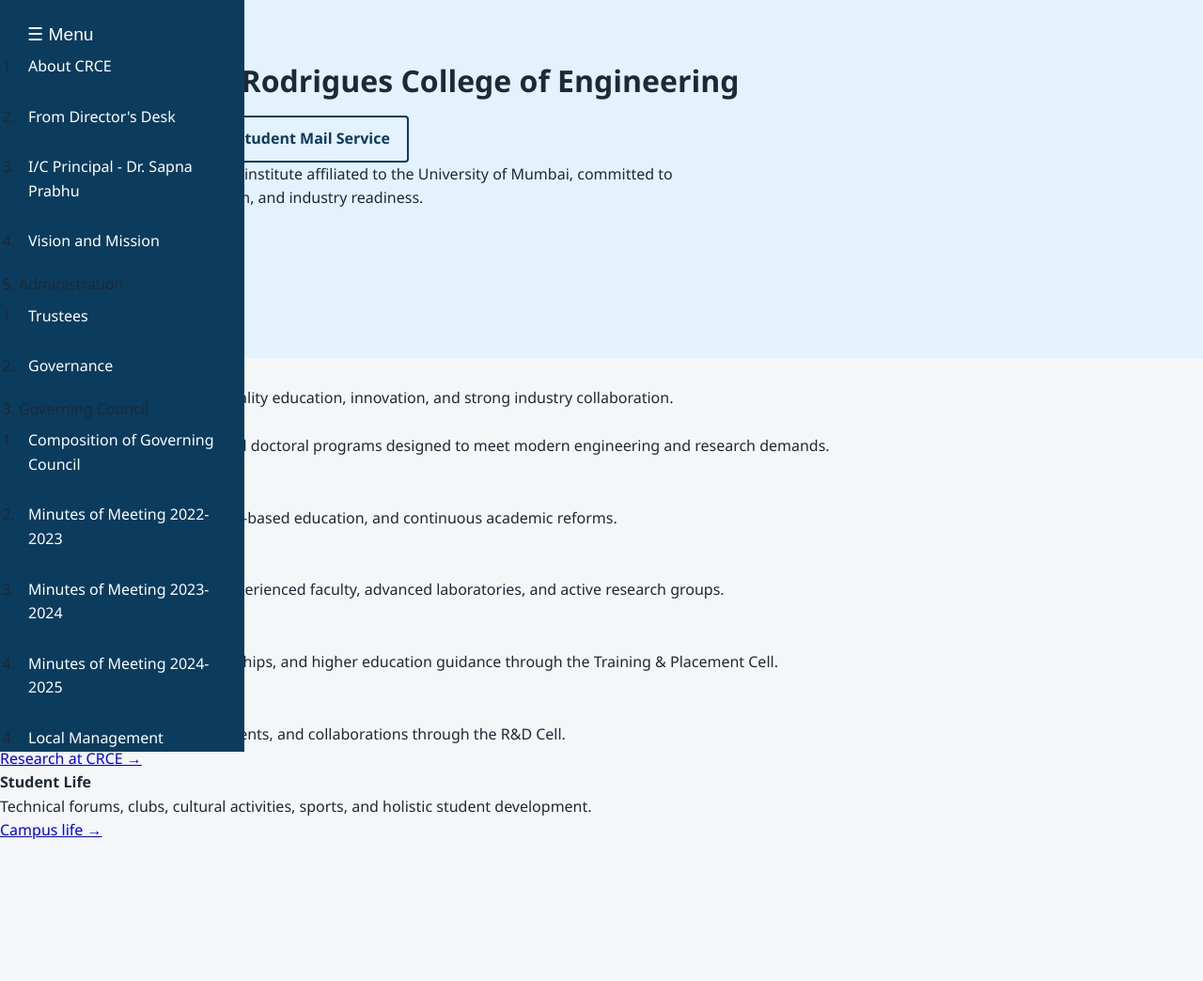
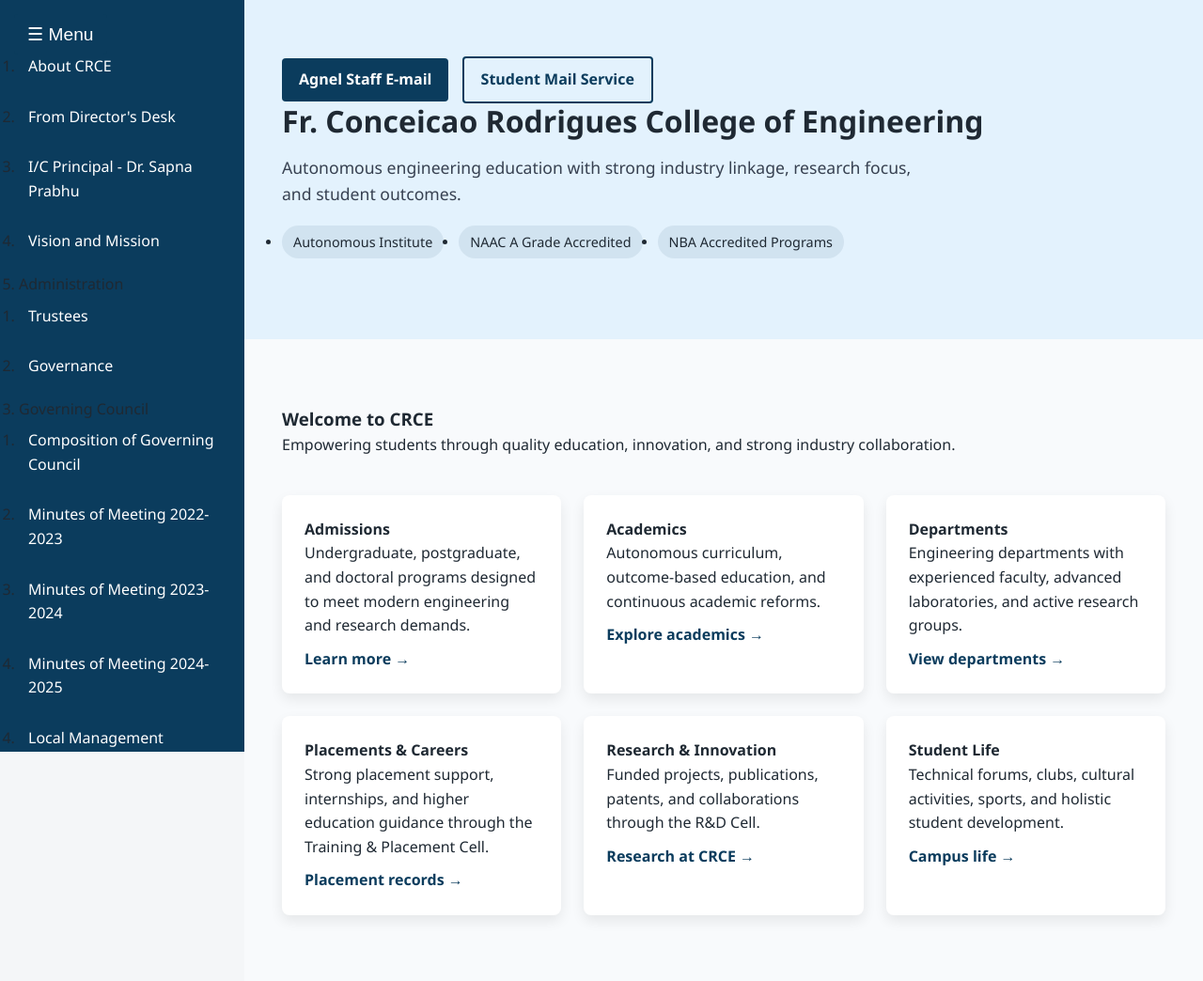
Before and after one commit to 41vi4p/PCell_Sessions, a plain HTML site: page index page/index_2.html in a window 1280 px wide. Shown: the whole page at 94% size. Before the commit the page ends 897 px from the top, so only its background shows below. Drawn offline with Linux system fonts and the light colour scheme.

Commit message:
Adding the Style

```diff
--- a/index page/index_2.html
+++ b/index page/index_2.html
@@ -4,32 +4,8 @@
   <meta charset="UTF-8" />
   <meta name="viewport" content="width=device-width, initial-scale=1.0">
   <title>Fr. Conceicao Rodrigues College of Engineering</title>
-  <link href="index_style.css" rel="stylesheet ">
+  <link href="index_style.css" rel="stylesheet">
 </head>
-
-<script>
-  const nav = document.getElementById("sideNav");
-  const toggleBtn = document.getElementById("navToggle");
-
-  let lastScrollY = window.scrollY;
-
-  // Manual toggle
-  toggleBtn.addEventListener("click", () => {
-    nav.classList.toggle("nav-hidden");
-  });
-
-  // Auto-hide on scroll
-  window.addEventListener("scroll", () => {
-    if (window.scrollY > lastScrollY) {
-      nav.classList.add("nav-hidden");   // scrolling down → hide
-    } else {
-      nav.classList.remove("nav-hidden"); // scrolling up → show
-    }
-    lastScrollY = window.scrollY;
-  });
-</script>
-
-
 
 <body>
 
@@ -522,23 +498,32 @@
       <li><a href="https://pay.fragnel.edu.in/CRCE/initPay.php" target="_blank">Online Payment</a></li>
     </ul>
 </nav>
-
+<main>
 <section class="hero" id="hero">
-  <div class="hero-content">
-
-    <h2>Fr. Conceicao Rodrigues College of Engineering</h2>
-     <div class="hero-actions">
-      <a href="http://mail.google.com/a/fragnel.edu.in/" class="btn primary"> Agnel Staff E-mail
+     <!-- Actions (grouped, intentional) -->
+    <div class="hero-actions">
+      <a href="http://mail.google.com/a/fragnel.edu.in/" class="btn primary">
+        Agnel Staff E-mail
       </a>
-      <a href="http://mail.crce.edu.in/webMail/" class="btn">Student Mail Service
+      <a href="http://mail.crce.edu.in/webMail/" class="btn">
+        Student Mail Service
       </a>
     </div>
 
+  <div class="hero-content">
+
+    <!-- Authority -->
+    <h2 class="hero-title">
+      Fr. Conceicao Rodrigues College of Engineering
+    </h2>
+
+    <!-- Value proposition -->
     <p class="hero-tagline">
-      An autonomous engineering institute affiliated to the University of Mumbai,
-      committed to academic excellence, research, and industry readiness.
+      Autonomous engineering education with strong industry linkage,
+      research focus, and student outcomes.
     </p>
 
+    <!-- Proof -->
     <ul class="hero-highlights">
       <li>Autonomous Institute</li>
       <li>NAAC A Grade Accredited</li>
@@ -546,9 +531,9 @@
     </ul>
 
 
-
   </div>
 </section>
+
 
 
 <section class="home" id="home">
@@ -621,8 +606,37 @@
 
   </div>
 </section>
+</main>
 
+<script>
+  const nav = document.getElementById("sideNav");
+  const toggleBtn = document.getElementById("navToggle");
 
+  let lastScrollY = window.scrollY;
+  let manualOverride = false;
+
+  toggleBtn.addEventListener("click", () => {
+    nav.classList.toggle("nav-hidden");
+    manualOverride = true;
+
+    setTimeout(() => manualOverride = false, 1200);
+  });
+
+  window.addEventListener("scroll", () => {
+    if (manualOverride) return;
+
+    if (window.scrollY > lastScrollY) {
+      nav.classList.add("nav-hidden");
+    } else {
+      nav.classList.remove("nav-hidden");
+    }
+
+    lastScrollY = window.scrollY;
+  });
+</script>
 
 </body>
 </html>
+
+</body>
+</html>
--- a/index page/index_style.css
+++ b/index page/index_style.css
@@ -228,3 +228,68 @@
   cursor: pointer;
   border-radius: 4px;
 }
+
+main {
+  margin-left: 260px;
+}
+
+/* Home section */
+.home {
+  background-color: #f8fafc;
+  padding: 70px 40px;
+}
+
+.section-header {
+  margin-bottom: 40px;
+  max-width: 800px;
+}
+
+.home-grid {
+  display: grid;
+  grid-template-columns: repeat(auto-fit, minmax(260px, 1fr));
+  gap: 24px;
+}
+
+.home-card {
+  background: #ffffff;
+  padding: 24px;
+  border-radius: 8px;
+  box-shadow: 0 6px 14px rgba(0,0,0,0.08);
+}
+
+.home-card a {
+  display: inline-block;
+  margin-top: 10px;
+  font-weight: 600;
+  color: #0b3c5d;
+  text-decoration: none;
+}
+
+.hero-content {
+  max-width: 900px;
+}
+
+.hero-title {
+  font-size: 2.4rem;
+  line-height: 1.2;
+}
+
+.hero-tagline {
+  font-size: 1.1rem;
+  color: #374151;
+  margin: 16px 0 22px;
+}
+
+.hero-highlights {
+  display: flex;
+  gap: 16px;
+  flex-wrap: wrap;
+  margin-bottom: 26px;
+}
+
+.hero-highlights li {
+  background: rgba(11, 60, 93, 0.08);
+  padding: 6px 12px;
+  border-radius: 20px;
+  font-size: 0.9rem;
+}
```
